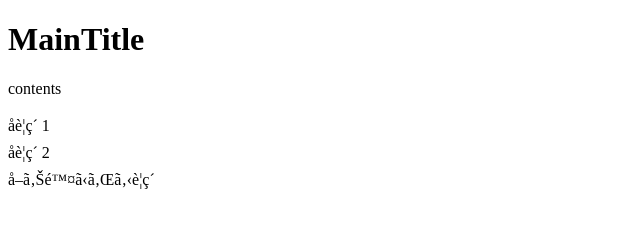
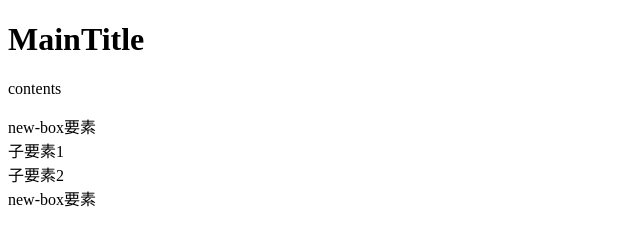
Before and after one commit to TomohKB/DOM-1, a plain HTML site: page index.html in a window 1280 px wide. Shown: the whole page, without its empty margins (0-640 px from the left). Drawn offline with Linux system fonts and the light colour scheme.

Commit message:
12/16_完成

```diff
--- a/index.html
+++ b/index.html
@@ -1,9 +1,9 @@
 <!DOCTYPE html>
 <html>
     <head>
-        <meta charset="UFT-8">
-        <script src="./main.js"></script>
-        <!-- これがないとjsが読み込まれない -->
+        <meta charset="UTF-8">
+        <script src="./main.js" defer></script>
+        <!-- deferをつけると、HTMLの読み込みが完了した後にJavascriptが実行される -->
     </head>
     <body>
       <h1 id="main-title">MainTitle</h1>
@@ -18,10 +18,5 @@
         <div id="child">取り除かれる要素</div>
       </div>
 
-
     </body>
 </html>
-
-<!-- wrapperとparentがバツで実装できてない？
-説明欲しい
-nullも説明ほしい→要素が存在しない場合？？ -->
```
Lines whose indentation alone changed are shown as unchanged.
